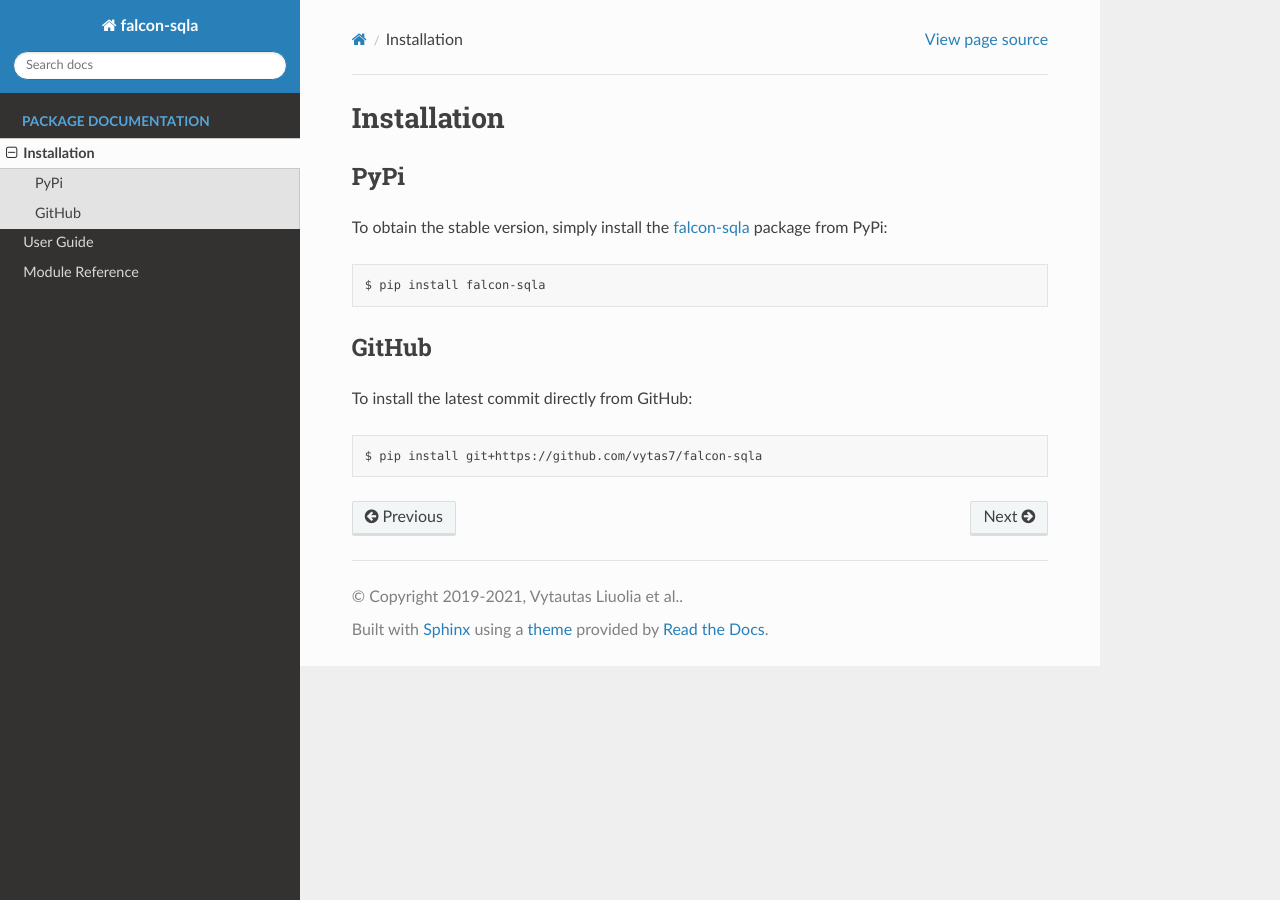
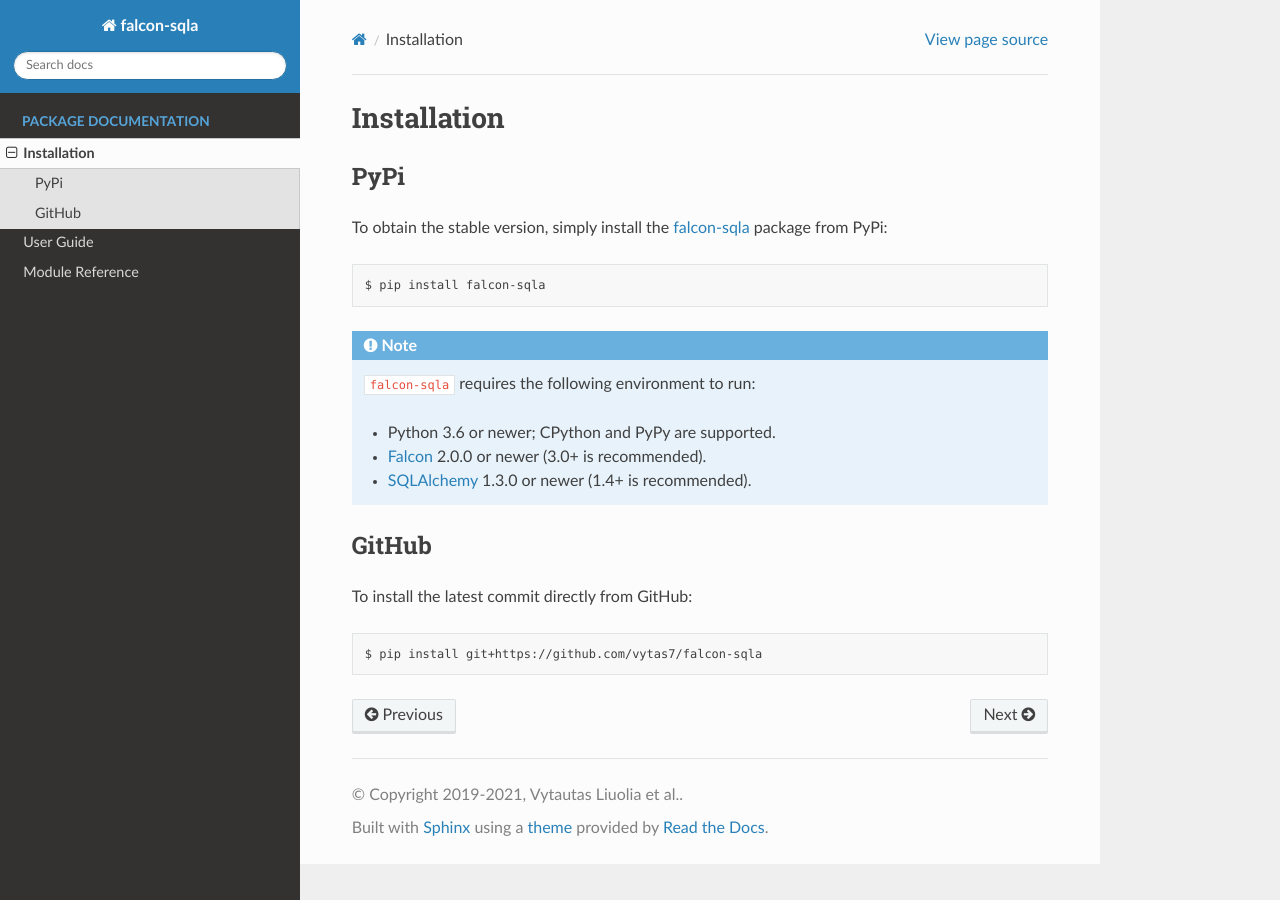
Before and after one commit to vytas7/falcon-sqla, a Sphinx documentation site: the page built from docs/install.rst, in a window 1280 px wide. Built offline with Sphinx 7.4.7 and the Read the Docs theme 2.0.0, drawn with Linux system fonts in a browser that asks for light colours.

Commit message:
Add a note about the required package and Python versions.

```diff
--- a/docs/install.rst
+++ b/docs/install.rst
@@ -13,6 +13,16 @@
 
     $ pip install falcon-sqla
 
+.. note::
+
+    ``falcon-sqla`` requires the following environment to run:
+
+    * Python 3.6 or newer; CPython and PyPy are supported.
+    * `Falcon <https://falconframework.org/>`_ 2.0.0 or newer (3.0+ is
+      recommended).
+    * `SQLAlchemy <https://www.sqlalchemy.org/>`_ 1.3.0 or newer (1.4+ is
+      recommended).
+
 GitHub
 ------
 
```
